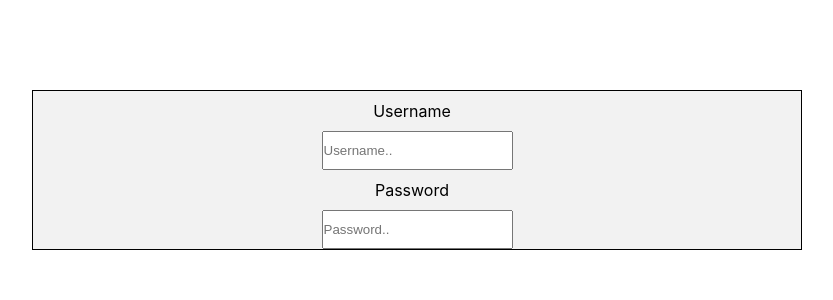
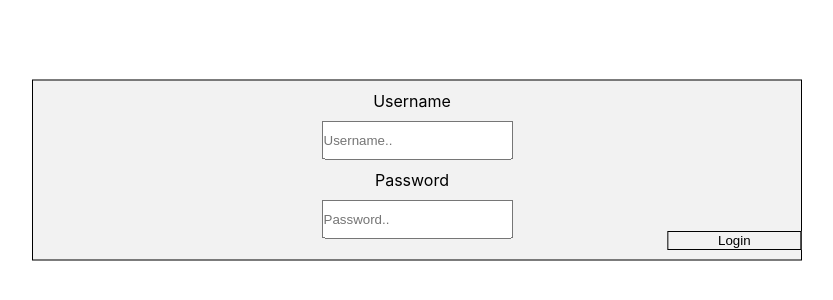
Before and after one commit to diegoguardiola/Milestone-Project-3, a React (Create React App) app in the folder front-end/: page / in a window 1280 px wide. Shown: the part 230-530 px from the top of the page, without its empty margins (223-1056 px from the left). Built offline with nearby package versions, Linux system fonts and the light colour scheme.

Commit message:
Added the styles for the button for now

```diff
--- a/front-end/src/pages/Home.js
+++ b/front-end/src/pages/Home.js
@@ -17,6 +17,7 @@ export default function Home() {
       <div>
         <input type='text' id='password' name='password' placeholder='Password..'></input>
       </div>
+      <button type='submit' className='login'>Login</button>
     </form>
     </div>
   )
--- a/front-end/src/scss/styles.scss
+++ b/front-end/src/scss/styles.scss
@@ -11,4 +11,11 @@
     padding: 10px 10px 10px 0;
     display: inline-block;
   }
+  .login{
+    position: relative;
+    width: 10em;
+    :hover{
+      color: magenta;
+    }
+  }
 }
```
